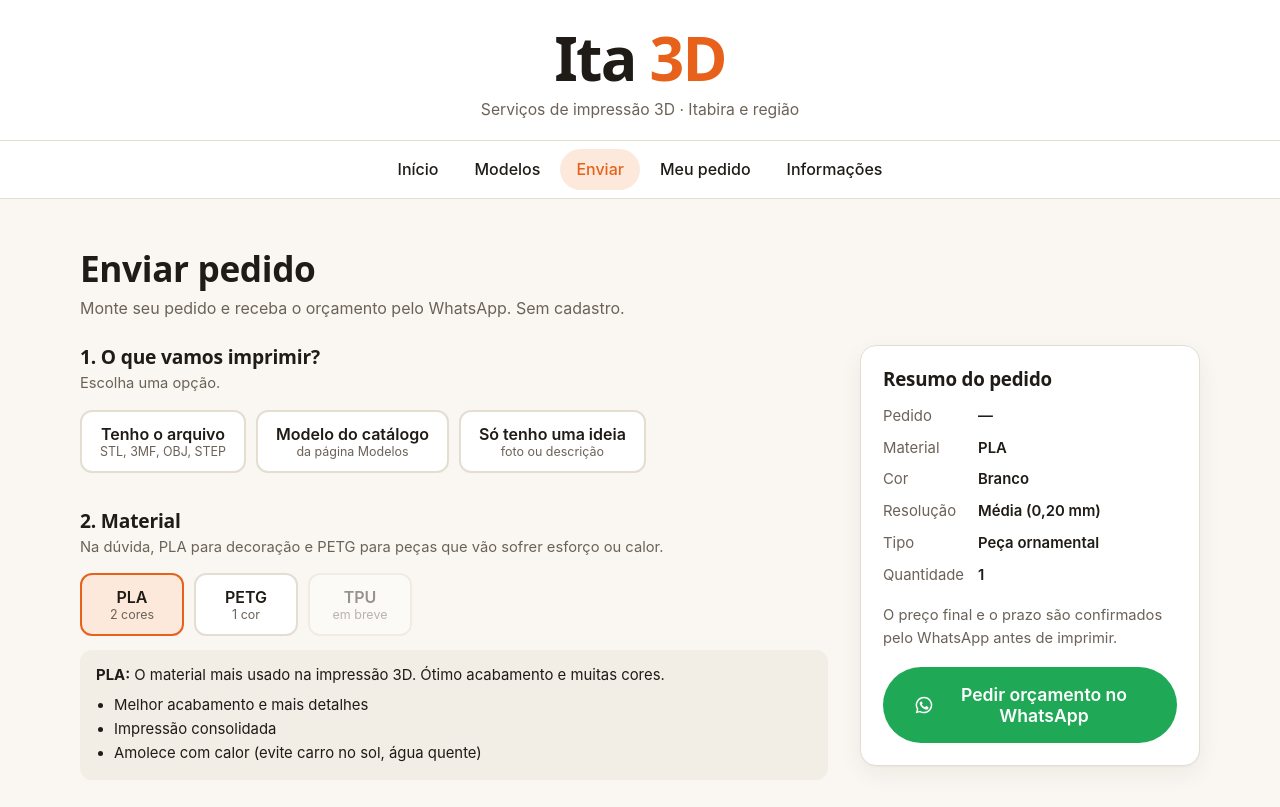
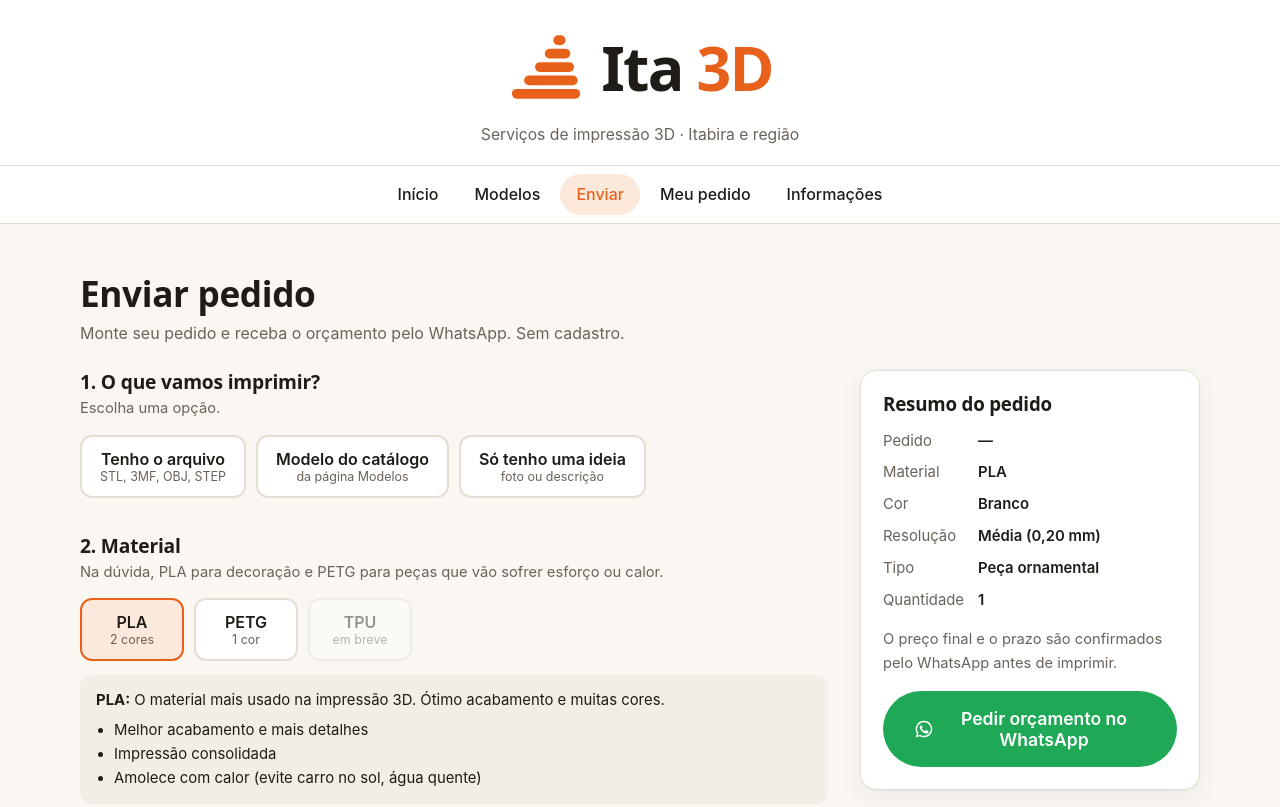
Before and after one commit to svtbramsdev/ita3d, a plain HTML site: page enviar.html in a window 1280 px wide. Shown: the top 807 px of the page. Drawn offline with Linux system fonts and the light colour scheme.

Commit message:
Adiciona logo: pedra feita de camadas
- Marca (images/logo/marca.svg) no cabeçalho de todas as páginas
- Novo favicon, ícone de tela inicial (apple-touch-icon) e cor do navegador
- Arquivos para uso fora do site: perfil.png, marca.png, marca-branca.png

```diff
--- a/css/style.css
+++ b/css/style.css
@@ -61,6 +61,9 @@ h1, h2, h3 { font-family: var(--font-head); letter-spacing: -.01em; line-height:
 .site-header { background: var(--surface); }
 .brand { text-align: center; padding: 28px 0 18px; }
 .brand a { color: inherit; text-decoration: none; }
+.brand-link { display: inline-flex; align-items: center; gap: clamp(10px, 2vw, 16px); }
+.brand-mark { width: clamp(54px, 11vw, 78px); height: auto; flex: none; margin-bottom: 2px; }
+.brand-link .brand-name { display: block; }
 .brand-name {
   font-family: var(--font-head);
   font-size: clamp(2.6rem, 7vw, 3.8rem);
--- a/enviar.html
+++ b/enviar.html
@@ -7,6 +7,8 @@
   <title>Enviar pedido · Ita 3D</title>
   <meta name="description" content="Monte seu pedido de impressão 3D e receba o orçamento pelo WhatsApp.">
   <link rel="icon" href="images/logo/favicon.svg" type="image/svg+xml">
+  <link rel="apple-touch-icon" href="images/logo/apple-touch-icon.png">
+  <meta name="theme-color" content="#e8611a">
   <link rel="preconnect" href="https://fonts.googleapis.com">
   <link rel="preconnect" href="https://fonts.gstatic.com" crossorigin>
   <link href="https://fonts.googleapis.com/css2?family=Inter:wght@400;500;600&family=Space+Grotesk:wght@500;700&display=swap" rel="stylesheet">
@@ -15,7 +17,7 @@
 <body>
   <header class="site-header">
     <div class="container brand">
-      <a href="index.html"><div class="brand-name">Ita <span>3D</span></div></a>
+      <a href="index.html" class="brand-link" aria-label="Ita 3D, p&aacute;gina inicial"><img class="brand-mark" src="images/logo/marca.svg" alt="" width="64" height="64"><span class="brand-name">Ita <span>3D</span></span></a>
       <p class="brand-sub">Serviços de impressão 3D · Itabira e região</p>
     </div>
   </header>
```
Also changed, not shown: admin.html (+2 -0 lines), index.html (+3 -1 lines), info.html (+3 -1 lines), modelos.html (+3 -1 lines), pedido.html (+3 -1 lines), images/logo/apple-touch-icon.png (added), images/logo/favicon.svg, images/logo/marca-branca.png (added), images/logo/marca.png (added), images/logo/marca.svg (added), images/logo/perfil.png (added), 1 other file.
